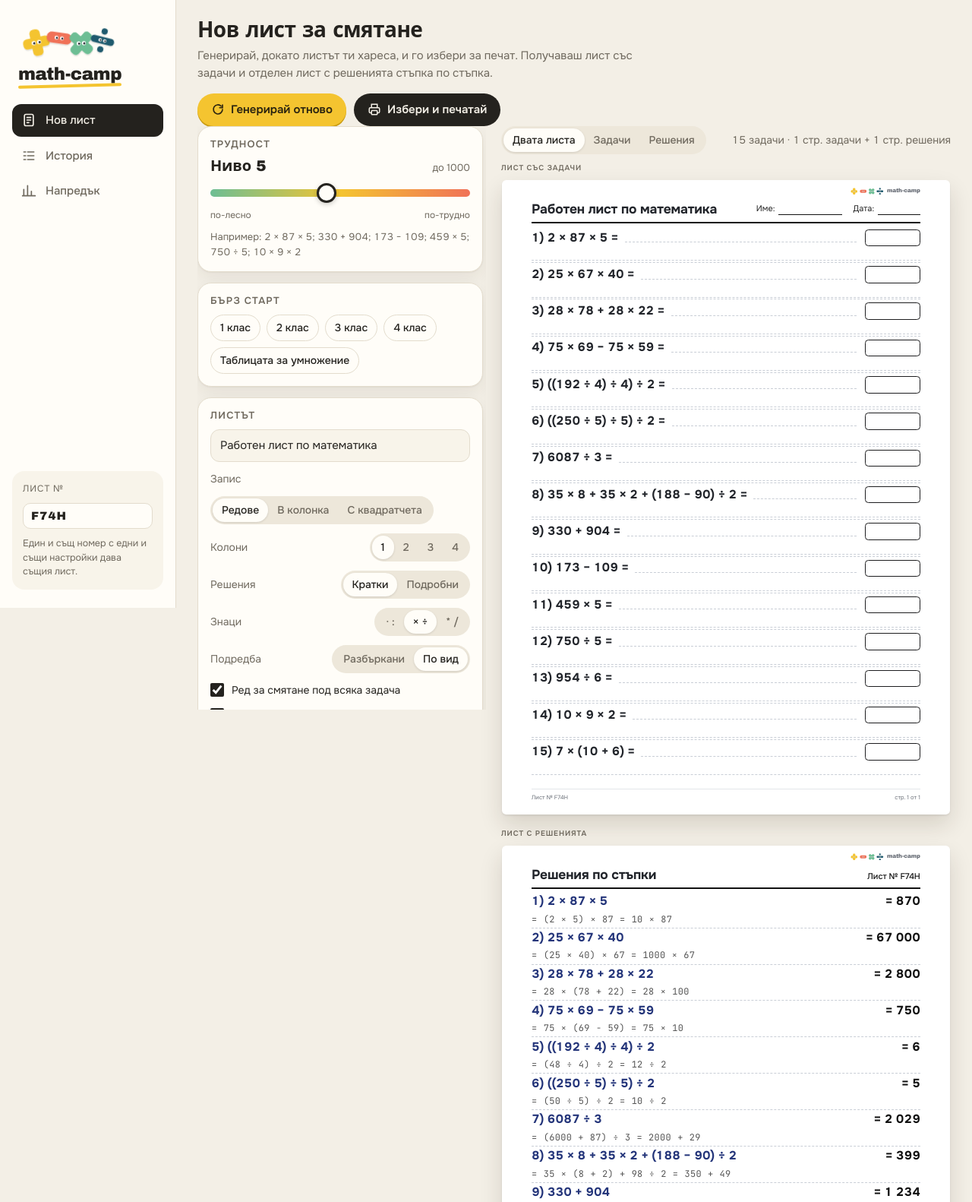
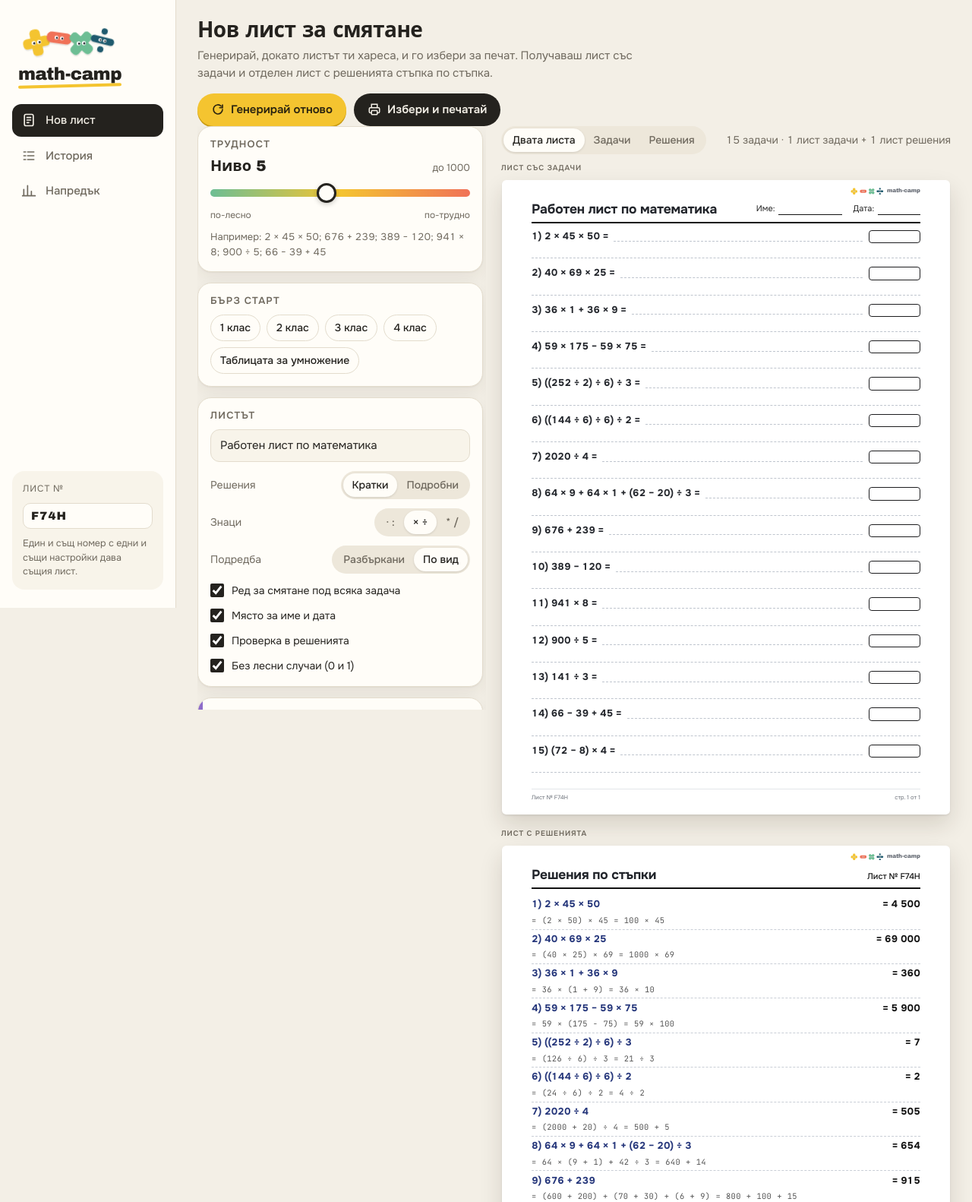
Before and after one commit to aleksandrenko/math-camp, a browser extension: page index.html in a window 1280 px wide. Shown: the top 1582 px of the page at 76% size. Drawn offline with Linux system fonts and the light colour scheme; a web font is replaced by a local one.

Commit message:
Винаги 1 лист задачи + 1 лист решения; единични линии, шрифт 13 pt
- всяка задача: ред с условие, един ред за смятане, празно място
- излишните задачи се махат равномерно и това се показва
- махнати настройки „Запис“ и „Колони“: листът е винаги на редове

Co-Authored-By: Claude Opus 5.5 <noreply@anthropic.com>

```diff
--- a/app.js
+++ b/app.js
@@ -149,7 +149,7 @@ const levelWord = (from, to) => (to > from ? 'малко по-трудно' : to
 
 /* ---------------- конфигурация ---------------- */
 const BASE = applyLevel({
-  title: 'Работен лист по математика', cols: 1, layout: 'lines', detail: 'short', symbols: 'x', work: true, order: 'grouped', names: true, check: true, noTrivial: true, focus: [],
+  title: 'Работен лист по математика', detail: 'short', symbols: 'x', work: true, order: 'grouped', names: true, check: true, noTrivial: true, focus: [],
   level: 5, levelCustom: false,
   smart: { on: true, n: 8, kinds: { group: true, distrib: true, chain: true, decomp: true, combo: true } },
   add: { on: true, n: 1 },
@@ -182,7 +182,7 @@ function merge(target, patch) {
 
 const stored = store.get(CFG_KEY, {});
 let cfg = merge(clone(BASE), stored);
-delete cfg.seed; delete cfg.preset;
+delete cfg.seed; delete cfg.preset; delete cfg.layout; delete cfg.cols;
 let seed = stored.seed || newCode();
 let view = 'both';
 let probs = [];
@@ -191,7 +191,7 @@ let activePreset = stored.preset || null;
 // стабилен JSON (сортирани ключове), за да дава един и същ номер един и същ лист
 const stable = (o) => JSON.stringify(o, (k, v) => (v && typeof v === 'object' && !Array.isArray(v) ? Object.fromEntries(Object.keys(v).sort().map((x) => [x, v[x]])) : v));
 // настройките, които не променят самите задачи, не влизат в отпечатъка
-const problemKey = () => seed + '|' + stable({ ...cfg, title: '', names: 0, check: 0, cols: 0, layout: 0, symbols: 0, work: 0, detail: 0 });
+const problemKey = () => seed + '|' + stable({ ...cfg, title: '', names: 0, check: 0, symbols: 0, work: 0, detail: 0 });
 
 function newCode() {
   const A = 'ABCDEFGHJKLMNPQRSTUVWXYZ23456789';
@@ -884,12 +884,10 @@ function buildConfig() {
       <h2>Листът</h2>
       <div class="rows">
         <input class="txt" id="f-title" data-k="title" value="${esc(cfg.title)}" aria-label="Заглавие на листа" maxlength="60">
-        <div class="row"><span>Запис</span>${segHTML('layout', [['lines', 'Редове'], ['column', 'В колонка'], ['inline', 'С квадратчета']])}</div>
-        <div class="row"><span>Колони</span>${segHTML('cols', [[1, '1'], [2, '2'], [3, '3'], [4, '4']])}</div>
         <div class="row"><span>Решения</span>${segHTML('detail', [['short', 'Кратки'], ['full', 'Подробни']])}</div>
         <div class="row"><span>Знаци</span>${segHTML('symbols', [['bg', '· :'], ['x', '× ÷'], ['pc', '* /']])}</div>
         <div class="row"><span>Подредба</span>${segHTML('order', [['mixed', 'Разбъркани'], ['grouped', 'По вид']])}</div>
-        ${cfg.layout === 'lines' ? `<label class="chk"><input type="checkbox" id="f-work" data-k="work" ${cfg.work ? 'checked' : ''}> Ред за смятане под всяка задача</label>` : ''}
+        <label class="chk"><input type="checkbox" id="f-work" data-k="work" ${cfg.work ? 'checked' : ''}> Ред за смятане под всяка задача</label>
         <label class="chk"><input type="checkbox" id="f-names" data-k="names" ${cfg.names ? 'checked' : ''}> Място за име и дата</label>
         <label class="chk"><input type="checkbox" id="f-check" data-k="check" ${cfg.check ? 'checked' : ''}> Проверка в решенията</label>
         <label class="chk"><input type="checkbox" id="f-trivial" data-k="noTrivial" ${cfg.noTrivial ? 'checked' : ''}> Без лесни случаи (0 и 1)</label>
@@ -1007,7 +1005,6 @@ function wireConfig() {
       const key = seg.dataset.seg;
       cfg[key] = key === 'cols' ? Number(seg.dataset.v) : seg.dataset.v;
       $$(`[data-seg="${key}"]`, root).forEach((b) => b.setAttribute('aria-pressed', String(b === seg)));
-      if (key === 'layout') buildConfig();
       schedule();
       return;
     }
@@ -1055,32 +1052,18 @@ function inlineGrid(p, withAns) {
   if (withAns) putStr(r, chars.length, p.answer, { a: true });
   return g;
 }
-const usesInline = (p) => (cfg.layout === 'inline' || p.forceInline) && ['add', 'sub', 'mul'].includes(p.type);
+// отрицателен резултат при изваждане: подробното решение показва и записа на ред
+const usesInline = (p) => p.forceInline && p.type === 'sub';
 
 function badge(p, i) {
   return `<span class="q-num">${i + 1})</span>`;
 }
 
 // лист със задачи на редове: „1) 25 × 63 × 4 = ........ [   ]“ и ред за смятане
-function taskItem(p, i, cols) {
-  if (cfg.layout === 'lines') {
-    return el(`<div class="item q-item">
-      <div class="q-row"><span class="q-ex">${i + 1}) ${esc(symText(p.expr))} =</span><span class="q-lead"></span><span class="q-box"></span></div>
-      ${cfg.work ? '<div class="q-work"></div>' : ''}
-    </div>`);
-  }
-  let inner, w;
-  if (usesInline(p)) {
-    const ig = inlineGrid(p, false);
-    w = ig.w;
-    inner = gridHTML(ig, 'task') + `<div class="blank" style="--n:${p.grid.rows.length}"></div>`;
-  } else {
-    w = p.grid.w;
-    inner = gridHTML(p.grid, 'task') + '<div class="blank" style="--n:1"></div>';
-  }
-  return el(`<div class="item" style="grid-column:span ${spanFor(w, cols)}">
-    <div class="item-top">${badge(p, i)}</div>
-    <div class="paper">${inner}</div>
+function taskItem(p, i) {
+  return el(`<div class="item q-item">
+    <div class="q-row"><span class="q-ex">${i + 1}) ${esc(symText(p.expr))} =</span><span class="q-lead"></span><span class="q-box"></span></div>
+    ${cfg.work ? '<div class="q-work"></div>' : ''}
   </div>`);
 }
 
@@ -1116,14 +1099,14 @@ function pageLogo() {
 
 function makePage(kind, n) {
   const isTask = kind === 'task';
-  const cols = isTask ? cfg.cols : cfg.detail === 'full' ? 2 : 1;
+  const cols = !isTask && cfg.detail === 'full' ? 2 : 1;
   const title = isTask ? esc(cfg.title) : 'Решения по стъпки';
   const cont = n > 1 ? ' <span class="ph-cont">(продължение)</span>' : '';
   const right = isTask
     ? (cfg.names && n === 1 ? '<span class="field">Име: <span class="fl"></span></span><span class="field">Дата: <span class="fl short"></span></span>' : `<span class="code">Лист № ${esc(seed)}</span>`)
     : `<span class="code">Лист № ${esc(seed)}</span>`;
   const head = `<header class="pg-head"><h1 class="ph-title">${title}${cont}</h1><div class="ph-r">${right}</div></header>`;
-  const bodyCls = isTask ? (cfg.layout === 'lines' ? 'lines' : '') : cfg.detail === 'full' ? '' : 'short';
+  const bodyCls = isTask ? 'lines' : cfg.detail === 'full' ? '' : 'short';
   const page = el(`<article class="page">${pageLogo()}${head}<div class="pg-body ${bodyCls}" style="--cols:${cols}"></div><footer class="pg-foot"><span>Лист № ${esc(seed)}${isTask ? '' : ' · решения'}</span><span class="pn"></span></footer></article>`);
   return { el: page, body: $('.pg-body', page) };
 }
@@ -1162,13 +1145,43 @@ function render() {
   const tg = el('<div class="sheet-group" data-group="tasks"><div class="sg-label">Лист със задачи</div><div class="pages"></div></div>');
   const ag = el('<div class="sheet-group" data-group="answers"><div class="sg-label">Лист с решенията</div><div class="pages"></div></div>');
   sh.append(tg, ag);
-  const tp = paginate($('.pages', tg), probs.map((p, i) => taskItem(p, i, cfg.cols)), 'task', probs.length);
-  const ap = paginate($('.pages', ag), probs.map((p, i) => answerItem(p, i)), 'ans', probs.length);
-  $('#summary').textContent = `${probs.length} задачи · ${tp} стр. задачи + ${ap} стр. решения`;
+  const draw = () => {
+    $('.pages', tg).innerHTML = '';
+    $('.pages', ag).innerHTML = '';
+    const tp = paginate($('.pages', tg), probs.map((p, i) => taskItem(p, i)), 'task', probs.length);
+    const ap = paginate($('.pages', ag), probs.map((p, i) => answerItem(p, i)), 'ans', probs.length);
+    const first = (g) => $('.page .pg-body', g).children.length;
+    return { tp, ap, capT: tp > 1 ? first(tg) : Infinity, capA: ap > 1 ? first(ag) : Infinity };
+  };
+  // винаги точно 1 лист задачи + 1 лист решения: махаме излишните задачи
+  const wanted = probs.length;
+  const r = draw();
+  if (r.tp > 1 || r.ap > 1) {
+    probs = trimTo(probs, Math.min(r.capT, r.capA));
+    draw();
+  }
+  const dropped = wanted - probs.length;
+  const hint = r.capA < r.capT
+    ? (cfg.detail === 'full' ? 'решенията не се побират: избери „Кратки“ решения или намали задачите' : 'решенията не се побират: намали задачите отляво')
+    : 'намали задачите отляво или изключи реда за смятане';
+  $('#summary').textContent = `${probs.length} задачи · 1 лист задачи + 1 лист решения` + (dropped ? ` · ${dropped} не се побраха (${hint})` : '');
+  $('#summary').classList.toggle('warn', dropped > 0);
   applyView();
   updateSelectedUI();
   updateLevelDesc();
   fit();
+}
+
+// съкращава до n задачи, като маха от вида с най-много задачи (последната от него)
+function trimTo(list, n) {
+  const out = [...list];
+  while (out.length > n) {
+    const cnt = {};
+    out.forEach((p) => { cnt[p.type] = (cnt[p.type] || 0) + 1; });
+    const top = Object.keys(cnt).sort((a, b) => cnt[b] - cnt[a])[0];
+    for (let i = out.length - 1; i >= 0; i--) if (out[i].type === top) { out.splice(i, 1); break; }
+  }
+  return out;
 }
 
 function applyView() {
--- a/style.css
+++ b/style.css
@@ -178,7 +178,7 @@ h1, h2, h3 { text-wrap: balance; margin: 0; }
 .pg-logo { position: absolute; top: 3.5mm; right: 14mm; display: flex; align-items: center; gap: .6mm; color: var(--p-muted); font: 700 2.6mm/1 var(--f-display); letter-spacing: -0.01em; }
 .pg-logo .stk { width: 3.4mm; height: 3.4mm; }
 .pg-logo span { margin-left: 1mm; }
-.pg-head { display: flex; justify-content: space-between; align-items: flex-end; gap: 8mm; padding-bottom: 2.4mm; margin-bottom: 1.5mm; border-bottom: .8mm solid #111; }
+.pg-head { display: flex; justify-content: space-between; align-items: flex-end; gap: 8mm; padding-bottom: 2.4mm; margin-bottom: 3mm; border-bottom: .8mm solid #111; }
 .ph-title { font: 700 6.2mm/1.15 var(--f-body); letter-spacing: -0.01em; flex: 1 1 auto; min-width: 0; }
 .ph-cont { font-weight: 500; font-size: 4mm; color: var(--p-muted); }
 .ph-r { display: flex; align-items: flex-end; gap: 5mm; flex: none; padding-bottom: .6mm; }
@@ -189,23 +189,23 @@ h1, h2, h3 { text-wrap: balance; margin: 0; }
 .pg-body { flex: 1; min-height: 0; overflow: hidden; display: grid; grid-template-columns: repeat(var(--cols), minmax(0, 1fr)); gap: 5mm 4mm; align-content: start; }
 .pg-foot { display: flex; justify-content: space-between; padding-top: 1.8mm; font-size: 2.7mm; color: var(--p-muted); border-top: .25mm solid #E3E6EA; margin-top: 2mm; }
 
-/* task sheet, lines: number + expression, dashed leader, answer box, a ruled row for working */
+/* task sheet, lines: row 1 = problem + dashed leader + answer box; row 2 = one ruled line of the
+   same height for working; then white space separates problems (one line each, never doubled) */
 .pg-body.lines { gap: 0 10mm; }
-.q-item { border-bottom: .3mm dashed #C9CED6; padding-top: 1.4mm; }
-.q-item:not(:first-child) { border-top: .3mm dashed #C9CED6; margin-top: .7mm; }
-.q-row { display: flex; align-items: center; min-height: 8.2mm; padding-bottom: .8mm; }
-.q-ex { font: 700 16pt/1.2 var(--f-body); white-space: nowrap; font-variant-numeric: tabular-nums; }
-.q-lead { flex: 1; align-self: flex-end; min-width: 8mm; border-bottom: .3mm dashed #C9CED6; margin: 0 4mm 1.8mm 3mm; }
-.q-box { flex: none; width: 26mm; height: 8mm; border: .4mm solid #1d1d1f; border-radius: 1.6mm; }
-.q-work { height: 4mm; }
+.item.q-item { gap: 0; padding-bottom: 3.6mm; }
+.q-row { display: flex; align-items: flex-end; height: 6.8mm; }
+.q-ex { font: 700 13pt/1 var(--f-body); white-space: nowrap; font-variant-numeric: tabular-nums; padding-bottom: 1.2mm; }
+.q-lead { flex: 1; min-width: 8mm; border-bottom: .3mm dashed #BFC5CE; margin: 0 3mm 1.2mm 2.5mm; }
+.q-box { flex: none; align-self: center; width: 24mm; height: 6.2mm; border: .4mm solid #1d1d1f; border-radius: 1.4mm; }
+.q-work { height: 6.8mm; border-bottom: .3mm dashed #BFC5CE; }
 
 /* answer sheet, short: blue problem, bold answer on the right, monospace chain below */
 .pg-body.short { gap: 0; }
-.s-item { padding: 1.2mm 0 1.1mm; border-bottom: .3mm dashed #C9CED6; break-inside: avoid; }
+.s-item { padding: 1.5mm 0 1.4mm; border-bottom: .3mm dashed #C9CED6; break-inside: avoid; }
 .s-row { display: flex; justify-content: space-between; align-items: baseline; gap: 6mm; }
-.s-q { font: 700 16pt/1.2 var(--f-body); color: #24357A; font-variant-numeric: tabular-nums; }
-.s-a { font: 700 16pt/1.2 var(--f-body); color: #111; white-space: nowrap; font-variant-numeric: tabular-nums; }
-.s-chain { margin-top: .3mm; font: 400 12pt/1.35 "JetBrains Mono", ui-monospace, Menlo, Consolas, monospace; color: #555; letter-spacing: .03em; word-spacing: .05em; }
+.s-q { font: 700 13pt/1.25 var(--f-body); color: #24357A; font-variant-numeric: tabular-nums; }
+.s-a { font: 700 13pt/1.25 var(--f-body); color: #111; white-space: nowrap; font-variant-numeric: tabular-nums; }
+.s-chain { margin-top: .4mm; font: 400 10.5pt/1.4 "JetBrains Mono", ui-monospace, Menlo, Consolas, monospace; color: #555; letter-spacing: .03em; word-spacing: .05em; }
 
 /* grid layouts (column / squares) and the detailed answer sheet */
 .item { min-width: 0; display: flex; flex-direction: column; gap: 1.6mm; break-inside: avoid; }
@@ -365,3 +365,5 @@ h1, h2, h3 { text-wrap: balance; margin: 0; }
 .ops.wide { flex-wrap: wrap; }
 .ops.wide span { width: auto; padding: 0 10px; font-weight: 600; font-size: 13px; }
 .fld.kinds { align-items: flex-start; flex-direction: column; }
+
+.pv-sum.warn { color: var(--coral); font-weight: 600; }
```
